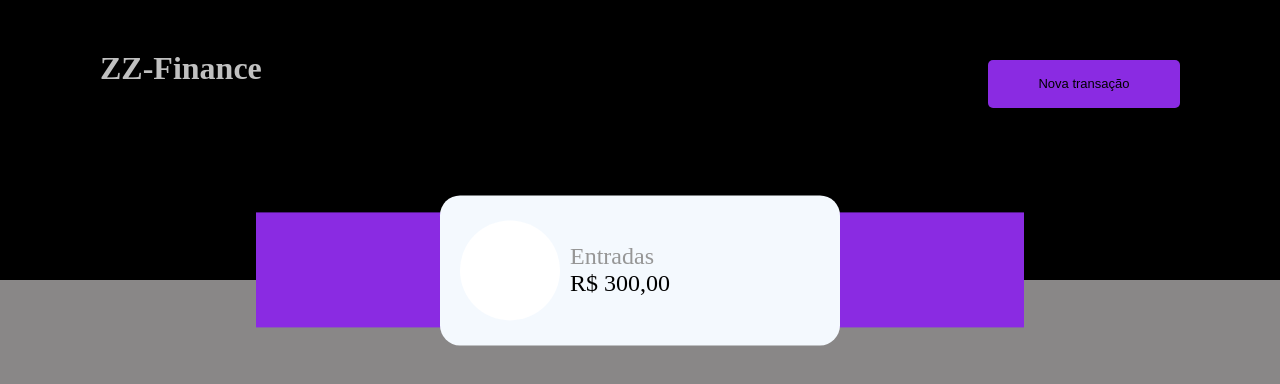
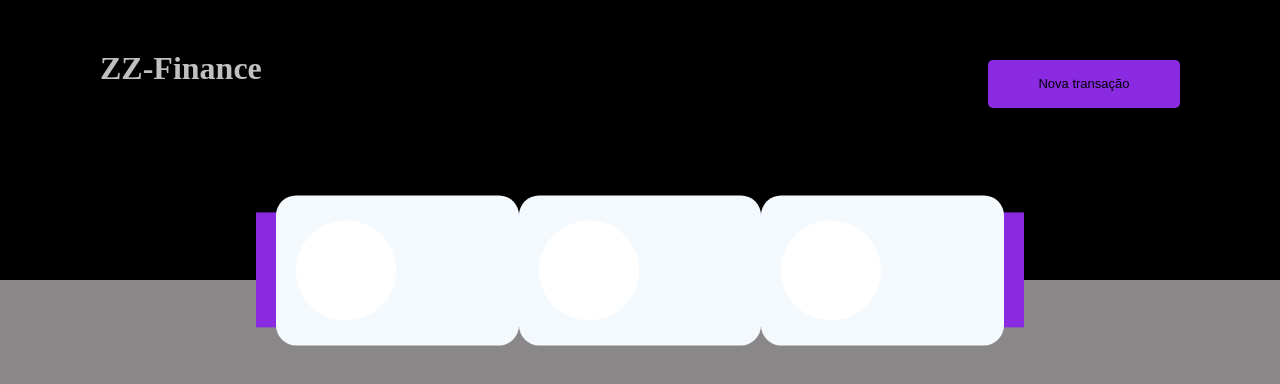
Before and after one commit to EdsonZ91/ZZ-Finance, a React (Vite) app: page / in a window 1280 px wide. Shown: the top 384 px of the page. Built offline with nearby package versions, Linux system fonts and the light colour scheme; a web font is replaced by a local one.

Commit message:
verificar Home

```diff
--- a/src/App.jsx
+++ b/src/App.jsx
@@ -1,4 +1,8 @@
 import"./App.css"
+import CarDbank from "./components/Cards"
+
+
+
 function App() {
     return(
         <div className="majorBox">
@@ -8,17 +12,12 @@ function App() {
                  <button className="firstBu">Nova transação</button>
             </div>
             <div className="cardsBank">
-                <div className="carDbank">
-                    <div className="cardIcon">
+               <CarDbank />
+               <CarDbank />
+               <CarDbank />
 
-                    </div>
-                    <div className="entradaTx">
-                        <p className="Ent">Entradas</p>
-                        <p className="valr">R$ 300,00</p>
 
-                    </div>
 
-                </div>
 
             </div>
         </div>
--- /dev/null
+++ b/src/components/Cards/index.jsx
@@ -0,0 +1,27 @@
+
+
+function Card ({valor,texto}) {
+
+
+    return(
+
+        <div className="carDbank">
+            <div className="cardIcon">
+
+            </div>
+            <div className="entradaTx">
+                <p className="Ent">{texto}</p>
+                <p className="valr">{valor}</p>
+
+            </div>
+
+
+
+        </div>
+
+
+
+    )
+}
+
+export default Card
```
Also changed, not shown: src/components/Cards/styles.css (added).
